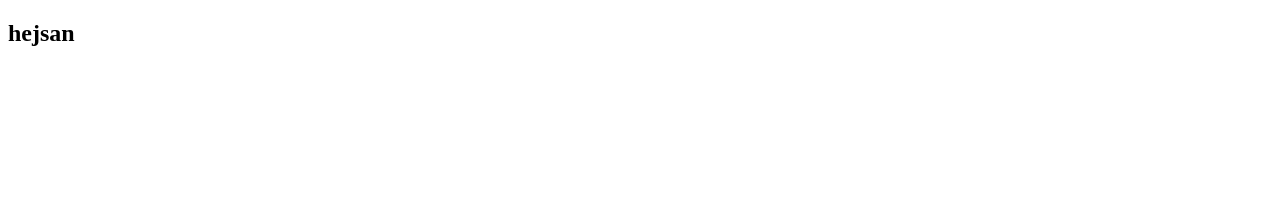
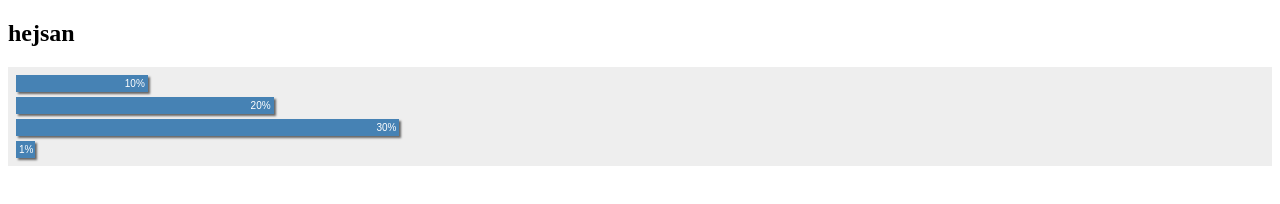
Before and after one commit to danielronnkvist/jamntland, a plain HTML site: page index.html in a window 1280 px wide. Drawn offline with Linux system fonts and the light colour scheme.

Commit message:
add working dummy chart

```diff
--- a/index.html
+++ b/index.html
@@ -7,6 +7,7 @@
     <meta name="description" content="">
     <meta name="viewport" content="width=device-width, initial-scale=1">
 
+    <link rel="stylesheet" type="text/css" href="stylesheets/chart.css">
   </head>
   <body ng-app="kontApp">
 
@@ -19,6 +20,7 @@
 
     <!-- our scripts -->
     <script src="scripts/app.js"></script>
+    <script src="scripts/directives/barsChart.js"></script>
     <script src="scripts/controllers/HomeCtrl.js"></script>
   </body>
 </html>
--- a/scripts/controllers/HomeCtrl.js
+++ b/scripts/controllers/HomeCtrl.js
@@ -1,3 +1,5 @@
 kontApp.controller('HomeCtrl', ['$scope', function($scope){
   $scope.message = 'hejsan';
+  $scope.myData = [10, 20, 30, 1];
+  console.log('data: ', $scope.myData);
 }]);
--- a/scripts/directives/dummychart.js
+++ b/scripts/directives/barsChart.js
@@ -1,7 +1,4 @@
-// global!
-kontApp = angular.module('kontApp', ['ngRoute']);
-
-kontApp.directive('dummychart', function($parse) {
+kontApp.directive('barsChart', function($parse) {
   var directiveDefinitionObject = {
     //We restrict its use to an element
     //as usually  <bars-chart> is semantically
@@ -11,9 +8,10 @@ kontApp.directive('dummychart', function($parse) {
     //we don't want to overwrite our directive declaration
     //in the HTML mark-up
     replace: false,
+    //our data source would be an array
+    //passed thru chart-data attribute
+    scope: {data: '=chartData'},
     link: function (scope, element, attrs) {
-      //converting all data passed thru into an array
-      var data = attrs.chartData.split(',');
       //in D3, any selection[0] contains the group
       //selection[0][0] is the DOM node
       //but we won't need that this time
@@ -23,14 +21,14 @@ kontApp.directive('dummychart', function($parse) {
       //data entry to the chart
       chart.append("div").attr("class", "chart")
         .selectAll('div')
-        .data(data).enter().append("div")
+        .data(scope.data).enter().append("div")
         .transition().ease("elastic")
         .style("width", function(d) { return d + "%"; })
         .text(function(d) { return d + "%"; });
       //a little of magic: setting it's width based
       //on the data value (d)
       //and text all with a smooth transition
-     }
+    }
   };
   return directiveDefinitionObject;
 });
--- /dev/null
+++ b/stylesheets/chart.css
@@ -0,0 +1,21 @@
+.chart {
+  background: #eee;
+  padding: 3px;
+}
+
+.chart div {
+  width: 0;
+  transition: all 1s ease-out;
+  -moz-transition: all 1s ease-out;
+  -webkit-transition: all 1s ease-out;
+}
+
+.chart div {
+  font: 10px sans-serif;
+  background-color: steelblue;
+  text-align: right;
+  padding: 3px;
+  margin: 5px;
+  color: white;
+  box-shadow: 2px 2px 2px #666;
+}
--- a/views/home.html
+++ b/views/home.html
@@ -1,3 +1,4 @@
 <section>
   <h1>{{message}}</h1>
+  <bars-chart chart-data="myData"></bars-chart>
 </section>
```
